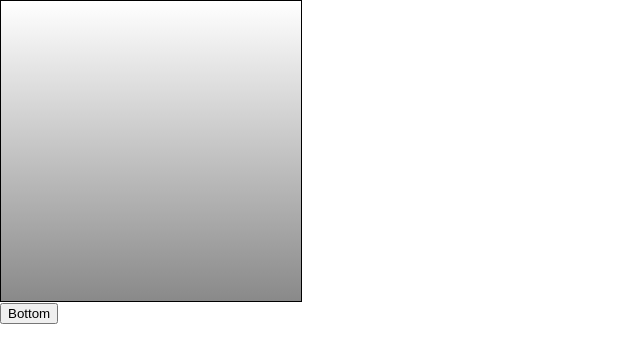
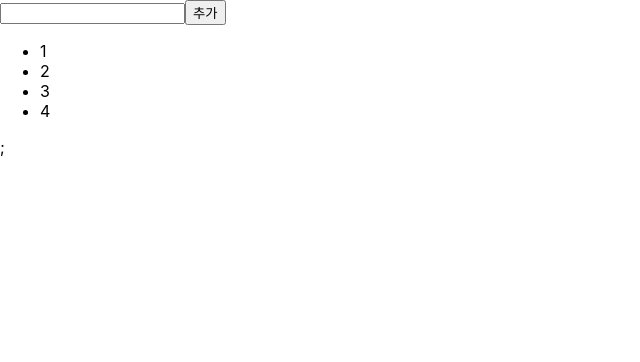
Before and after one commit to yootaebong/reactStudy, a React (Create React App) app: page / in a window 1280 px wide. Shown: the top 362 px of the page, without its empty margins (0-640 px from the left). Built offline with nearby package versions, Linux system fonts and the light colour scheme.

Commit message:
iteration 공부

```diff
--- a/src/App.js
+++ b/src/App.js
@@ -5,6 +5,7 @@
 import EventPractice from "./EvnetPractice";
 import ValidationSaple from "./ValidationSample";
 import ScrollBox from "./ScrollBox";
+import IterationSample from "./IterationSample";
 // 클래스형 컴포넌트
 // 1. 라이프 사이클 이용 가능
 // 2. 임이의 메서드 사용 가능.
@@ -42,14 +43,15 @@
 class App extends React.Component {
   render() {
     return (
-      <div>
-        <ScrollBox ref={ref => (this.scrollBox = ref)} />
-        {/* 문법상으로는 onClikc ={this.scrollBox.scrollToBottom()} 이런 식으로 작성해도 문제 되지 않으나
-            처음에는 undefinded로 지정되어 있기 때문에 오류를 내 뿜는다.
+      //   <div>
+      //     <ScrollBox ref={ref => (this.scrollBox = ref)} />
+      //     {/* 문법상으로는 onClikc ={this.scrollBox.scrollToBottom()} 이런 식으로 작성해도 문제 되지 않으나
+      //         처음에는 undefinded로 지정되어 있기 때문에 오류를 내 뿜는다.
 
-            그래서 화살표 함수를 사용해서 아예 새로운 함수를 만들고 그 내부에서 함수를 실행한다.*/}
-        <button onClick={() => this.scrollBox.scrollToBottom()}>Bottom</button>
-      </div>
+      //         그래서 화살표 함수를 사용해서 아예 새로운 함수를 만들고 그 내부에서 함수를 실행한다.*/}
+      //     <button onClick={() => this.scrollBox.scrollToBottom()}>Bottom</button>
+      //   </div>
+      <IterationSample />
     );
   }
 }
--- /dev/null
+++ b/src/IterationSample.js
@@ -0,0 +1,60 @@
+import React from "react";
+
+const IterationSample = () => {
+  //   // 배열 선언
+  //   const names = [1, 2, 3, 4];
+  //   //jsx코드로 된 배열을 새로 생성한 후 담아주기.
+  //   //리엑트에서는 컴포넌트 배열을 렌더링 했을 때, 어떤 원소에 변동이 있었는지 알아 내려고 key값을 사용한다.
+  //   //key가 없을 때는 Virtual DOM을 비교하는 과정에서 리스트를 순차적으로 비교하면서 변화를 감지한다.
+  //   //하지만 key가 있다면 이 값을 사용하여 어떤 변화가 일어났는지 더욱 빠르게 알 수 있다.
+  //   //index를 활용할 수 있지만, index를 key값으로 사용하면 리엑트가 효율적으로 렌더링하지 못한다.
+  //   const nameList = names.map((name, index) => <li key={index}>{name}</li>);
+
+  const [names, setNames] = React.useState([
+    { id: 1, text: 1 },
+    { id: 2, text: 2 },
+    { id: 3, text: 3 },
+    { id: 4, text: 4 }
+  ]);
+  //스테이트 선언
+  const [inputText, setInputText] = React.useState("");
+  const [nextId, setNextId] = React.useState(5);
+  //   const nameList = names.map(name => <li key={name.id}>{name.text}</li>);
+
+  const onChange = e => setInputText(e.target.value);
+
+  const onClick = () => {
+    //concat을 사용하는 이뉴는?
+    //push는 원본 배열에 데이터를 넣는 것이고 concat은 새로운 배열을 만들어서 데이터를 넣어준다.
+    //리엑트는 항상 원본을 유지하면서 상태를 업데이트 해야한다 -> 불변성 유지.
+    const nextNames = names.concat({
+      id: nextId,
+      text: inputText
+    });
+
+    setNextId(nextId + 1); //아이디값 증가
+    setNames(nextNames); //이름 배열 추가
+    setInputText(""); //인풋 텍스트 초기화
+  };
+
+  const onRemove = id => {
+    const nextNames = names.filter(name => name.id !== id);
+    setNames(nextNames);
+  };
+
+  const nameList = names.map(name => (
+    <li key={name.id} onDoubleClick={() => onRemove(name.id)}>
+      {name.text}
+    </li>
+  ));
+
+  return (
+    <>
+      <input value={inputText} onChange={onChange} />
+      <button onClick={onClick}>추가</button>
+      <ul>{nameList}</ul>;
+    </>
+  );
+};
+
+export default IterationSample;
```
